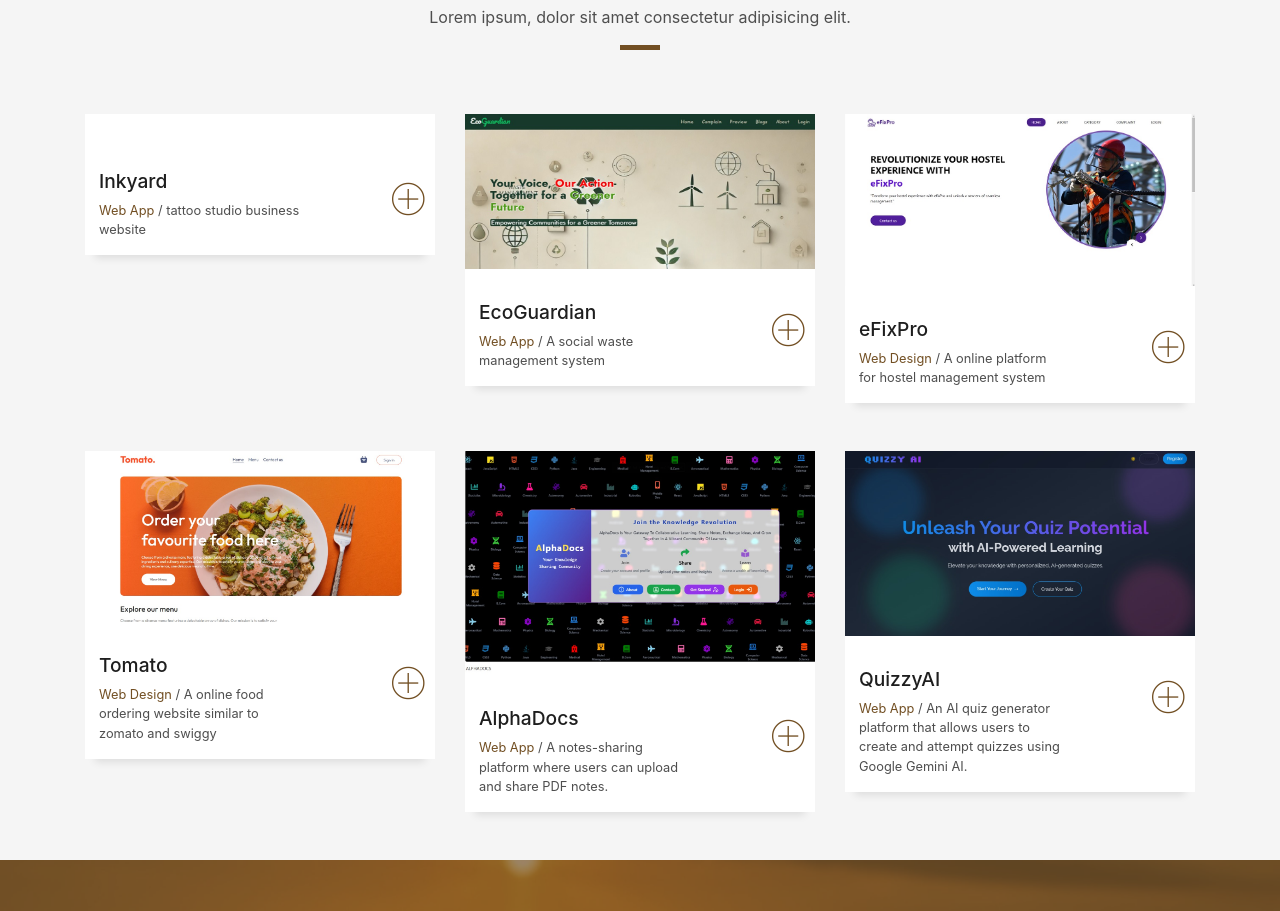
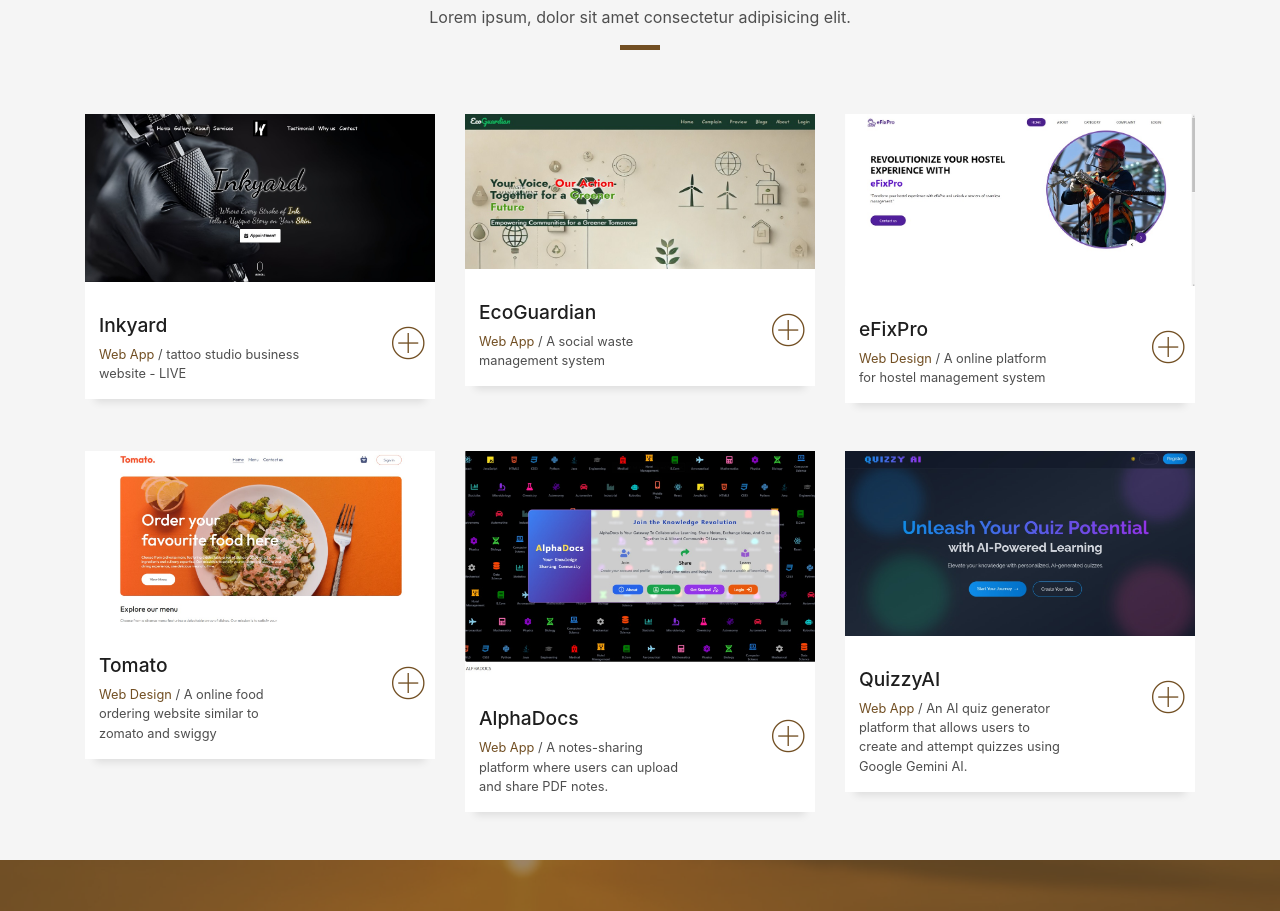
Before and after one commit to princekumar0912/my_portfolio, a plain HTML site: page index.html in a window 1280 px wide. Shown: the part 2949-3860 px from the top of the page. Drawn offline with Linux system fonts and the light colour scheme; files whose address does not match are found by name; a web font is replaced by a local one.

Commit message:
iniyard image added

```diff
--- a/index.html
+++ b/index.html
@@ -310,7 +310,7 @@
           <div class="work-box">
             <a href="https://inkyardtattoostudio.netlify.app/">
               <div class="work-img">
-                <img src="/img/inkyard-2.jpg" alt="" class="img-fluid">
+                <img src="/img/inkyard.jpg" alt="" class="img-fluid">
               </div>
               <div class="work-content">
                 <div class="row">
@@ -318,7 +318,7 @@
                     <h2 class="w-title">Inkyard</h2>
                     <div class="w-more">
                       <span class="w-ctegory">Web App</span> / <span class="w-date">tattoo studio business
-                        website</span>
+                        website - LIVE</span>
                     </div>
                   </div>
                   <div class="col-sm-4">
```
Also changed, not shown: img/inkyard.jpg (added).
